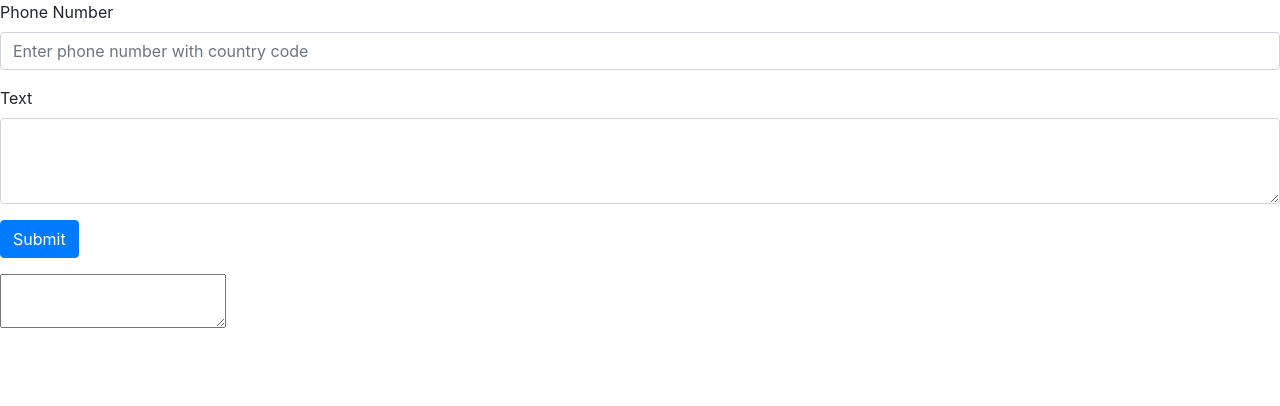
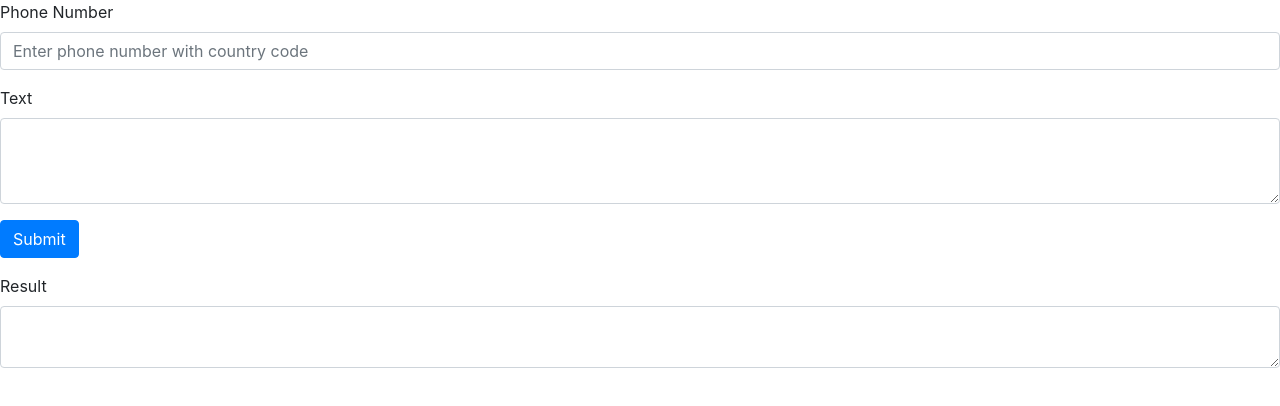
Before and after one commit to khoo2002/WhatsappChatLink, a plain HTML site: page index.html in a window 1280 px wide. Drawn offline with nearby package versions, Linux system fonts and the light colour scheme.

Commit message:
Update index.html

```diff
--- a/index.html
+++ b/index.html
@@ -25,8 +25,9 @@
 
   <button type="button" class="btn btn-primary" onclick="submitLink()">Submit</button>
 </form>
-<div>
-<textarea id="show"></textarea>
+<div class="form-group">
+<label for="exampleInputPassword1">Result</label>
+<textarea class="form-control" id="show"></textarea>
 </div>
 <script>
 
```
